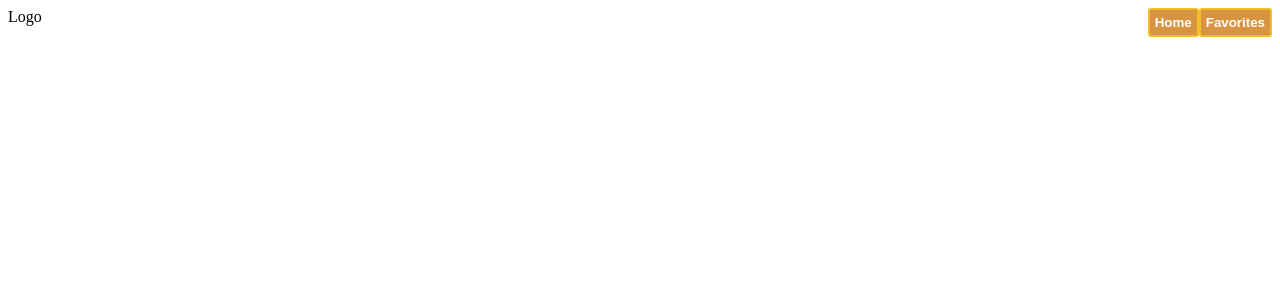
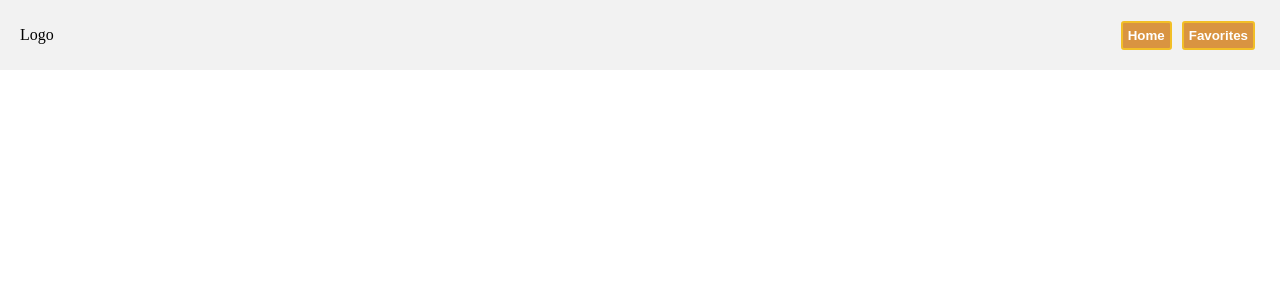
Before and after one commit to liorEhrlich/Leor-Ehrlich-11-28-2020, a React (Create React App) app: page / in a window 1280 px wide. Shown: the top 300 px of the page. Built offline with nearby package versions, Linux system fonts and the light colour scheme.

Commit message:
add global style and small css changes

```diff
--- a/src/components/common/Button.js
+++ b/src/components/common/Button.js
@@ -7,9 +7,12 @@ const Button = styled.button`
   font-weight: bold;
   color: ${props => props.theme.colors.primaryBackground};
   border: 2px solid ${props => props.theme.colors.secondary};
+  margin: 0 5px;
+  transition: 0.3s;
 
   :hover {
     cursor: pointer;
+    opacity: 0.8;
   }
 `
 
--- a/src/components/layout/Header.js
+++ b/src/components/layout/Header.js
@@ -24,5 +24,8 @@ export default Header
 const Wrapper = styled.header`
   display: flex;
   justify-content: space-between;
-  height: 80px;
+  align-items: center;
+  height: 70px;
+  padding: 0 20px;
+  background-color: ${props => props.theme.colors.secondaryBackground};
 `
--- a/src/index.js
+++ b/src/index.js
@@ -1,21 +1,26 @@
 import React from 'react';
 import ReactDOM from 'react-dom';
-import { ThemeProvider } from 'styled-components';
+import { createGlobalStyle, ThemeProvider } from 'styled-components';
 
 import App from './App';
 import reportWebVitals from './reportWebVitals';
 import theme from './theme';
 
+const GlobalStyle = createGlobalStyle`
+  body {
+    margin: 0;
+    padding: 0;
+  }
+`
+
 ReactDOM.render(
   <React.StrictMode>
     <ThemeProvider theme={theme}>
+      <GlobalStyle />
       <App />
     </ThemeProvider>
   </React.StrictMode>,
   document.getElementById('root')
 );
 
-// If you want to start measuring performance in your app, pass a function
-// to log results (for example: reportWebVitals(console.log))
-// or send to an analytics endpoint. Learn more: https://bit.ly/CRA-vitals
 reportWebVitals();
```
Also changed, not shown: 1 other file (tests, documents, lock files or other folders).
